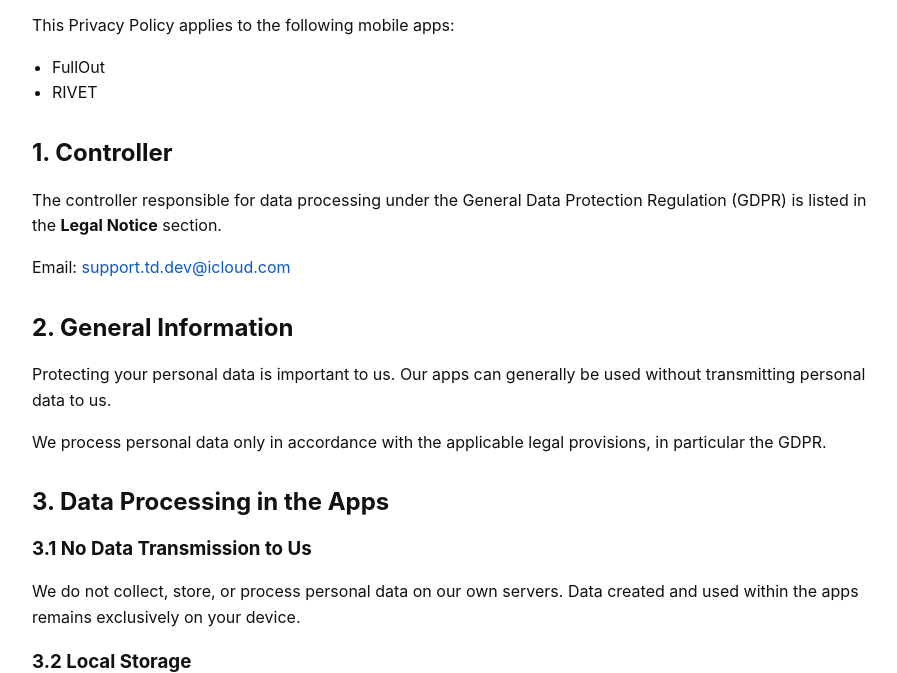
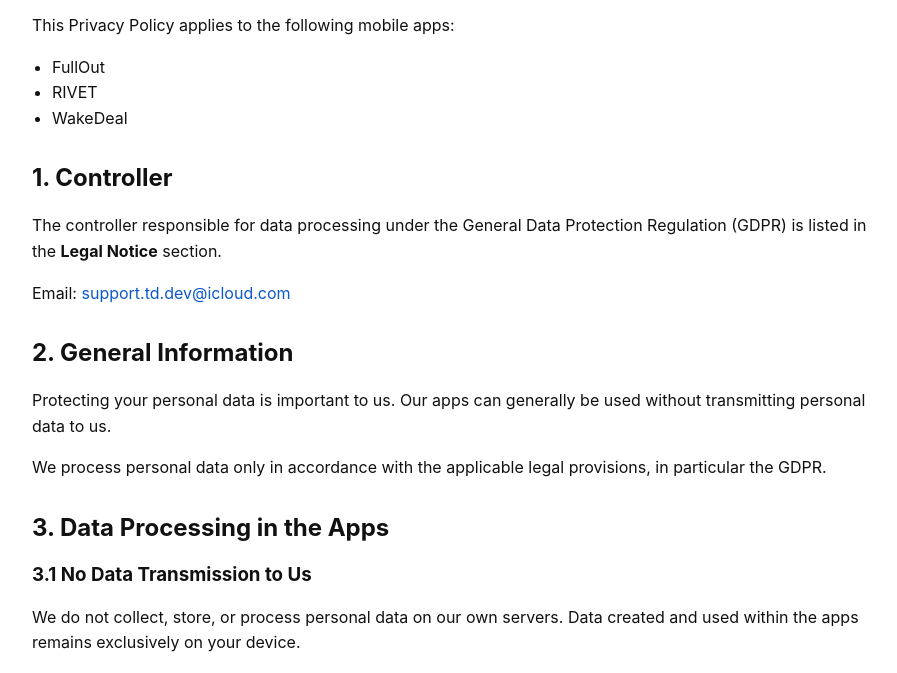
Before and after one commit to tddev-hub/tddev-hub.github.io, a plain HTML site: page privacy/index.html in a window 1280 px wide. Shown: the part 146-819 px from the top of the page, without its empty margins (178-1075 px from the left). Drawn offline with Linux system fonts and the light colour scheme.

Commit message:
Update index.html

```diff
--- a/privacy/index.html
+++ b/privacy/index.html
@@ -4,7 +4,7 @@
   <meta charset="utf-8" />
   <meta name="viewport" content="width=device-width, initial-scale=1" />
   <title>Privacy Policy | FullOut & RIVET & WakeDeal</title>
-  <meta name="description" content="Privacy Policy for the mobile apps FullOut and RIVET." />
+  <meta name="description" content="Privacy Policy for the mobile apps FullOut, RIVET & WakeDeal." />
   <style>
     body {
       font-family: -apple-system, BlinkMacSystemFont, "Segoe UI", Roboto, Helvetica, Arial, sans-serif;
@@ -56,6 +56,7 @@
   <ul>
     <li>FullOut</li>
     <li>RIVET</li>
+    <li>WakeDeal</li>
   </ul>
 
   <h2>1. Controller</h2>
```
